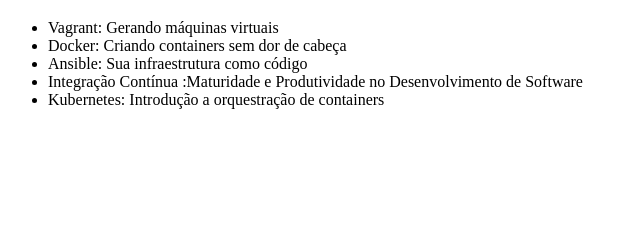
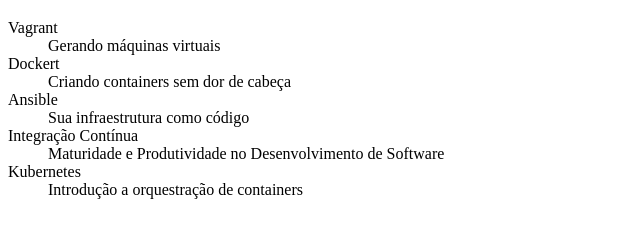
Before and after one commit to joaovictor0401/alura-git, a plain HTML site: page index.html in a window 1280 px wide. Shown: the part 61-298 px from the top of the page, without its empty margins (0-640 px from the left). Drawn offline with Linux system fonts and the light colour scheme.

Commit message:
Trocando UL por DL e Separado os títulos

```diff
--- a/index.html
+++ b/index.html
@@ -7,12 +7,21 @@
 <body>
 	<h1>Cursos de DevOps</h1>
 
-    <ul>
-        <li>Vagrant: Gerando máquinas virtuais</li>
-        <li>Docker: Criando containers sem dor de cabeça</li>
-        <li>Ansible: Sua infraestrutura como código</li>
-        <li>Integração Contínua :Maturidade e Produtividade no Desenvolvimento de Software</li>
-        <li>Kubernetes: Introdução a orquestração de containers</li>
-    </ul>
+    <dl>
+    	<dt>Vagrant</dt>
+        <dd>Gerando máquinas virtuais</dd>
+
+        <dt>Dockert</dt>
+        <dd>Criando containers sem dor de cabeça</dd>
+
+        <dt>Ansible</dt>
+        <dd>Sua infraestrutura como código</dd>
+
+        <dt>Integração Contínua</dt>
+        <dd>Maturidade e Produtividade no Desenvolvimento de Software</dd>
+
+        <dt>Kubernetes</dt>
+        <dd>Introdução a orquestração de containers</dd>
+    </dl>
 </body>
 </html>
```
